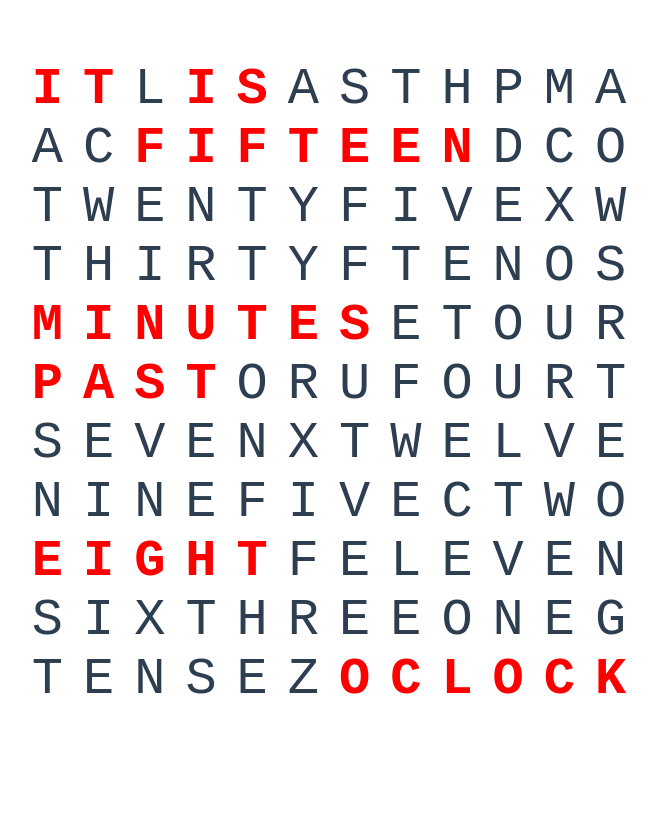
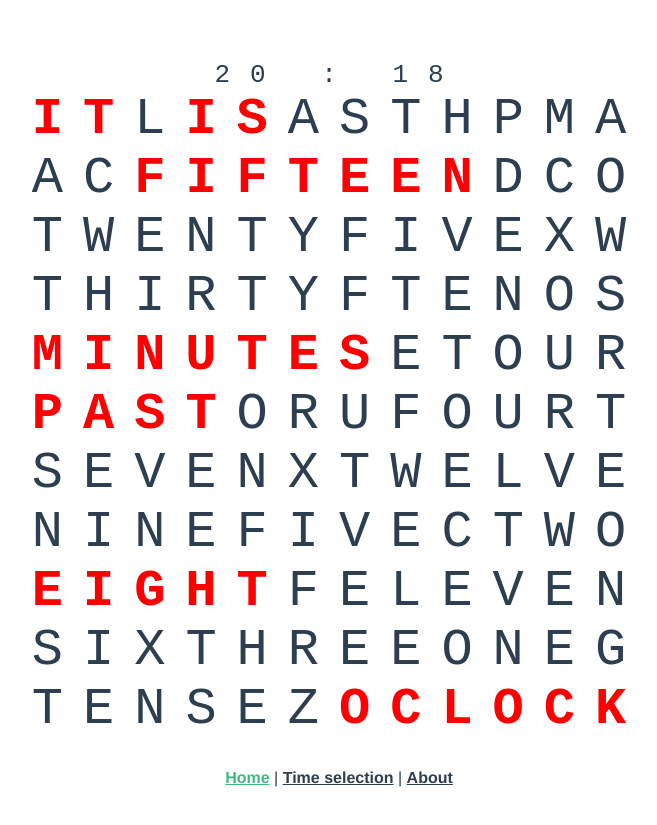
Before and after one commit to jcmeier/wordclock, a Vue app: page / in a window 1280 px wide. Shown: the whole page, without its empty margins (301-958 px from the left). Before the commit the page ends 800 px from the top, so only its background shows below. Built offline with nearby package versions, Linux system fonts and the light colour scheme.

Commit message:
First implementation

```diff
--- a/package.json
+++ b/package.json
@@ -9,14 +9,18 @@
   },
   "dependencies": {
     "core-js": "^3.8.3",
-    "vue": "^3.2.13"
+    "vue": "^3.2.13",
+    "vue-router": "^4.0.3",
+    "vuex": "^4.0.0"
   },
   "devDependencies": {
     "@typescript-eslint/eslint-plugin": "^5.4.0",
     "@typescript-eslint/parser": "^5.4.0",
     "@vue/cli-plugin-babel": "~5.0.0",
     "@vue/cli-plugin-eslint": "~5.0.0",
+    "@vue/cli-plugin-router": "~5.0.0",
     "@vue/cli-plugin-typescript": "~5.0.0",
+    "@vue/cli-plugin-vuex": "~5.0.0",
     "@vue/cli-service": "~5.0.0",
     "@vue/eslint-config-typescript": "^9.1.0",
     "eslint": "^7.32.0",
--- a/src/App.vue
+++ b/src/App.vue
@@ -1,26 +1,11 @@
 <template>
-  <WordClock :minutes="getMinutes()" :hours="getHours()" />
+  <router-view/>
+  <nav>
+    <router-link to="/">Home</router-link> |
+    <router-link to="/timeselection">Time selection</router-link> |
+    <router-link to="/about">About</router-link>
+  </nav>
 </template>
-
-<script lang="ts">
-import { defineComponent } from "vue";
-import WordClock from "./components/WordClock.vue";
-
-export default defineComponent({
-  name: "App",
-  components: {
-    WordClock,
-  },
-  methods: {
-    getHours() {
-      return new Date().getHours();
-    },
-    getMinutes() {
-      return new Date().getMinutes();
-    }
-  }
-});
-</script>
 
 <style>
 #app {
@@ -29,6 +14,18 @@ export default defineComponent({
   -moz-osx-font-smoothing: grayscale;
   text-align: center;
   color: #2c3e50;
-  margin-top: 60px;
+}
+
+nav {
+  padding: 30px;
+}
+
+nav a {
+  font-weight: bold;
+  color: #2c3e50;
+}
+
+nav a.router-link-exact-active {
+  color: #42b983;
 }
 </style>
--- a/src/components/WordClock.vue
+++ b/src/components/WordClock.vue
@@ -1,5 +1,6 @@
 <template>
   <div>
+    {{ hours}} : {{ minutes }}
     <div><span class="bold">IT</span>L<span class="bold">IS</span>ASTHPMA</div>
     <div>AC<span :class="{ bold: isFifteenMinutes}">FIFTEEN</span>DCO</div>
     <div><span :class="{ bold: isTwentyFiveMinutes}"><span :class="{ bold: isTwentyMinutes}">TWENTY</span><span
--- a/src/main.ts
+++ b/src/main.ts
@@ -1,4 +1,6 @@
 import { createApp } from "vue";
 import App from "./App.vue";
+import router from './router'
+import store from './store'
 
-createApp(App).mount("#app");
+createApp(App).use(store).use(router).mount("#app");
--- /dev/null
+++ b/src/router/index.ts
@@ -0,0 +1,31 @@
+import { createRouter, createWebHashHistory, RouteRecordRaw } from 'vue-router'
+import HomeView from '../views/HomeView.vue'
+import TimeSelection from '../views/TimeSelectionView.vue'
+
+const routes: Array<RouteRecordRaw> = [
+  {
+    path: '/',
+    name: 'home',
+    component: HomeView
+  },
+  {
+    path: '/timeselection',
+    name: 'timeselection',
+    component: TimeSelection
+  },
+  {
+    path: '/about',
+    name: 'about',
+    // route level code-splitting
+    // this generates a separate chunk (about.[hash].js) for this route
+    // which is lazy-loaded when the route is visited.
+    component: () => import(/* webpackChunkName: "about" */ '../views/AboutView.vue')
+  }
+]
+
+const router = createRouter({
+  history: createWebHashHistory(),
+  routes
+})
+
+export default router
--- /dev/null
+++ b/src/store/index.ts
@@ -0,0 +1,16 @@
+import { createStore } from 'vuex'
+
+export default createStore({
+  state: {
+    currentHours: new Date().getHours(),
+    currentMinutes: new Date().getMinutes()
+  },
+  getters: {
+  },
+  mutations: {
+  },
+  actions: {
+  },
+  modules: {
+  }
+})
--- /dev/null
+++ b/src/views/AboutView.vue
@@ -0,0 +1,5 @@
+<template>
+  <div class="about">
+    <h1>This is an about page</h1>
+  </div>
+</template>
--- /dev/null
+++ b/src/views/HomeView.vue
@@ -0,0 +1,43 @@
+<template>
+  <WordClock :minutes="minutes" :hours="hours" />
+</template>
+
+<script lang="ts">
+import { defineComponent } from "vue";
+import WordClock from "../components/WordClock.vue";
+
+export default defineComponent({
+  name: "App",
+  components: {
+    WordClock,
+  },
+  methods: {
+    setTime() {
+      this.hours = new Date().getHours();
+      this.minutes = new Date().getMinutes();
+    }
+  },
+  mounted() {
+    setInterval(() => this.setTime(), 1000)
+  },
+
+  data() {
+    return {
+      hours: new Date().getHours(),
+      minutes: new Date().getMinutes()
+    }
+
+  }
+});
+</script>
+
+<style>
+#app {
+  font-family: Avenir, Helvetica, Arial, sans-serif;
+  -webkit-font-smoothing: antialiased;
+  -moz-osx-font-smoothing: grayscale;
+  text-align: center;
+  color: #2c3e50;
+  margin-top: 60px;
+}
+</style>
--- /dev/null
+++ b/src/views/TimeSelectionView.vue
@@ -0,0 +1,32 @@
+<template>
+  <h3>Select time:</h3>
+  <WordClock :minutes="currentMinutes" :hours="currentHours" />
+</template>
+
+<script lang="ts">
+import { defineComponent } from "vue";
+import { mapState } from 'vuex'
+import WordClock from "../components/WordClock.vue";
+
+export default defineComponent({
+  name: "TimeSelection",
+  components: {
+    WordClock,
+  },
+  computed: mapState([
+    "currentHours",
+    "currentMinutes"
+  ]),
+});
+</script>
+
+<style>
+#app {
+  font-family: Avenir, Helvetica, Arial, sans-serif;
+  -webkit-font-smoothing: antialiased;
+  -moz-osx-font-smoothing: grayscale;
+  text-align: center;
+  color: #2c3e50;
+  margin-top: 60px;
+}
+</style>
```
Also changed, not shown: 1 other file (tests, documents, lock files or other folders).
